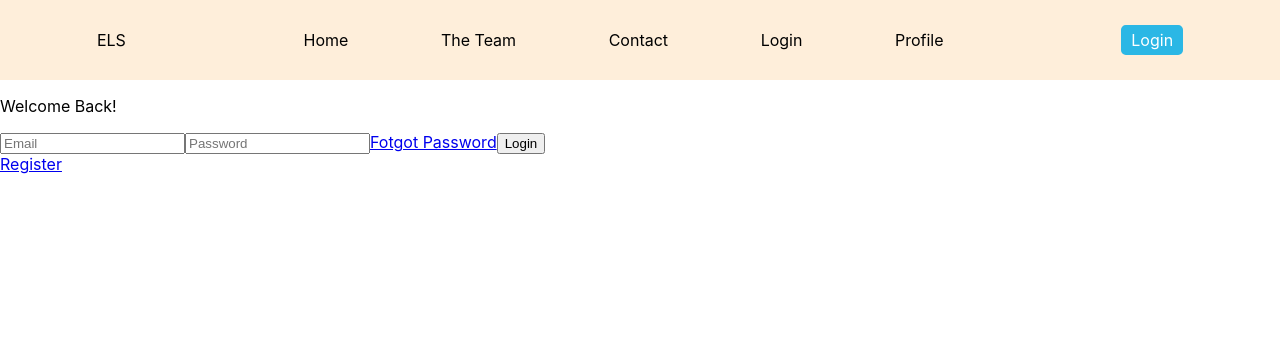
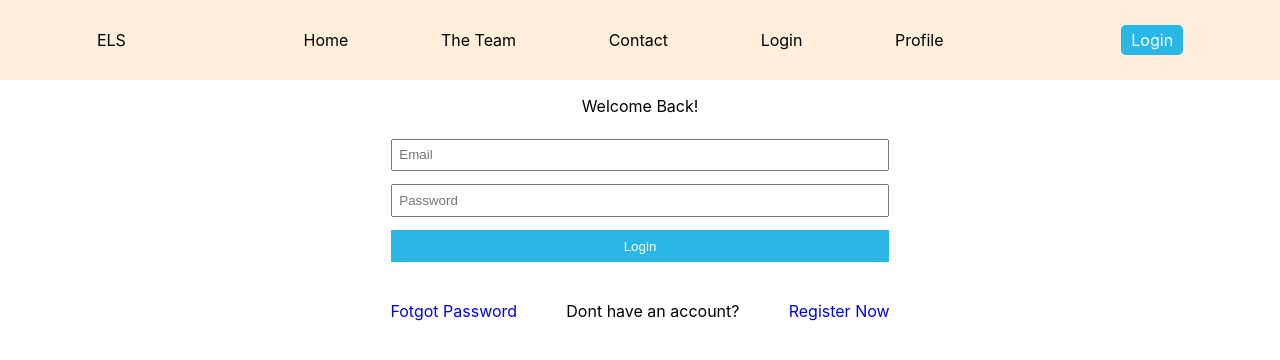
Before and after one commit to KristinaChausheva/softuni-react-exam, a React (Create React App) app: page /login in a window 1280 px wide. Shown: the top 360 px of the page. Built offline with nearby package versions, Linux system fonts and the light colour scheme; no server answers.

Commit message:
Login page styling

```diff
--- a/src/pages/Login.jsx
+++ b/src/pages/Login.jsx
@@ -3,7 +3,7 @@ import { Link, useNavigate } from "react-router-dom"
 import { toast } from "react-toastify"
 
 import { getAuth, signInWithEmailAndPassword } from "firebase/auth"
-import { async } from "@firebase/util"
+import styles from "./Login.module.css"
 
 function Login() {
   const [formData, setFormData] = useState({
@@ -42,16 +42,13 @@ function Login() {
   }
 
   return (
-    <>
     <div className="container">
-        <header>
+      <main className={styles.main}>
         <p>Welcome Back!</p>
-        </header>
-        <main>
-          <form onSubmit={onSubmit}>
+        <form onSubmit={onSubmit} className={styles.form}>
           <input
             type="email"
-              className="emailInput"
+            className={styles.emailInput}
             placeholder="Email"
             id="email"
             value={email}
@@ -60,22 +57,26 @@ function Login() {
 
           <input
             type="password"
-              className="passwordInput"
+            className={styles.passwordInput}
             placeholder="Password"
             id="password"
             value={password}
             onChange={onChange}
           />
 
-            <Link to="forgot-pass">Fotgot Password</Link>
-
-            <button>Login</button>
+          <button className={styles.loginBtn}>Login</button>
         </form>
-
-          <Link to="/register">Register</Link>
+        <div className={styles.actions}>
+          <Link to="forgot-pass" className={styles.link}>
+            Fotgot Password
+          </Link>
+          <p className={styles.acc}>Dont have an account?</p>
+          <Link to="/register" className={styles.link}>
+            Register Now
+          </Link>
+        </div>
       </main>
     </div>
-    </>
   )
 }
 
--- /dev/null
+++ b/src/pages/Login.module.css
@@ -0,0 +1,46 @@
+/* .container {
+  display: flex;
+  flex-direction: column;
+  align-items: center;
+} */
+
+.main {
+  display: flex;
+  flex-direction: column;
+  align-items: center;
+}
+.form {
+  display: flex;
+  flex-direction: column;
+  width: 40vw;
+}
+
+.actions {
+  display: flex;
+  width: 39vw;
+  justify-content: space-between;
+  padding: 1em 0.5em;
+  align-items: center;
+}
+
+.emailInput,
+.passwordInput,
+.loginBtn {
+  margin: 0.5em;
+  padding: 0.5em;
+}
+
+.loginBtn {
+  cursor: pointer;
+  background-color: #2bb7e5;
+  color: #fff;
+  border: solid #2bb7e5 2px;
+}
+
+.link {
+  text-decoration: none;
+}
+
+/* .acc {
+  text-align: start;
+} */
```
Lines whose indentation alone changed are shown as unchanged.
